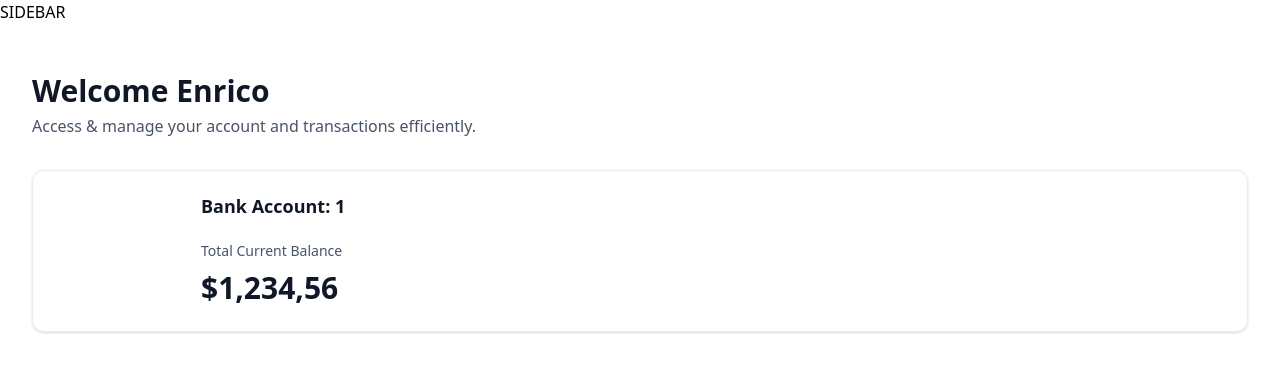
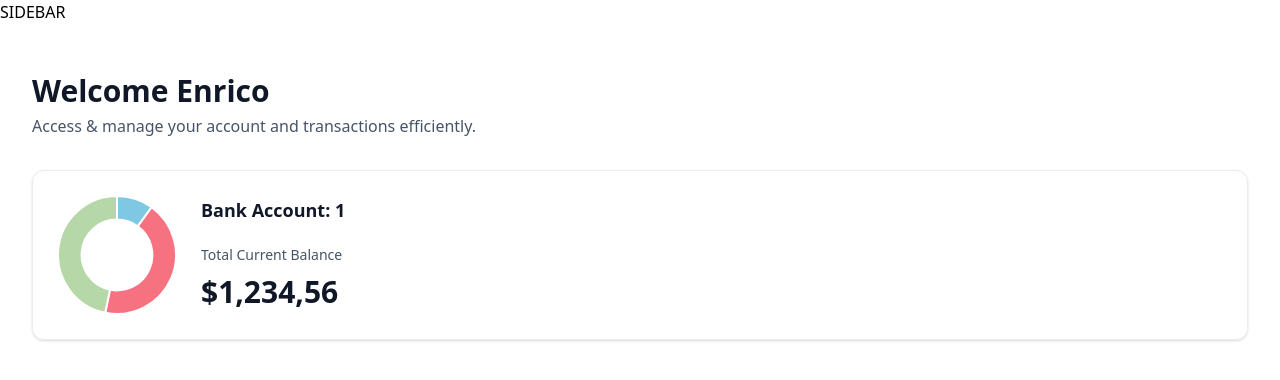
Before and after one commit to EnricoRP/bank-app, a Next.js app: page / in a window 1280 px wide. Shown: the top 380 px of the page. Built offline with nearby package versions, Linux system fonts and the light colour scheme.

Commit message:
penambahan donut chart ke komponen TotalBalanceBox

```diff
--- /dev/null
+++ b/components/ui/DoughnutChart.tsx
@@ -0,0 +1,31 @@
+'use client'
+import React from 'react'
+import { Chart as ChartJS, ArcElement, Tooltip, Legend} from 'chart.js'
+import { Doughnut } from 'react-chartjs-2'
+ChartJS.register(ArcElement, Tooltip, Legend);
+
+const DoughnutChart = ({ accounts}: DoughnutChartProps) => {
+  const data = {
+    datasets:[
+        {
+            label: 'Banks',
+            data: [1234,5343,5786],
+            backgroundColor: [ '#7EC8E3', '#F67280', '#B6D7A8 ']
+        }
+    ],
+    labels: ['Bank 1', 'Bank 2', 'Bank 3']
+  }
+
+    return <Doughnut
+                data={data}
+                options={{
+                    cutout: '60%',
+                    plugins:{
+                        legend:{
+                            display:false
+                        }
+                    }
+                }} />
+}
+
+export default DoughnutChart
--- a/components/ui/TotalBalanceBox.tsx
+++ b/components/ui/TotalBalanceBox.tsx
@@ -1,12 +1,13 @@
 import { formatAmount } from '@/lib/utils'
 import React from 'react'
 import AnimatedCounter from './AnimatedCounter'
+import DoughnutChart from './DoughnutChart'
 
 const TotalBalanceBox = ({accounts = [], totalBanks, totalCurrentBalance}: TotlaBalanceBoxProps) => {
   return (
     <section className='total-balance'>
         <div className='total-balance-chart'>
-
+            <DoughnutChart accounts={accounts} />
         </div>
 
         <div className="flex flex-col gap-6">
@@ -19,9 +20,9 @@
                     Total Current Balance
                 </p>
 
-                <p className="total-balance-amount flex-center gap-2">
+                <div className="total-balance-amount flex-center gap-2">
                     <AnimatedCounter amount={totalCurrentBalance} />
-                </p>
+                </div>
             </div>
         </div>
     </section>
--- a/package.json
+++ b/package.json
@@ -10,12 +10,14 @@
   },
   "dependencies": {
     "@radix-ui/react-slot": "^1.1.2",
+    "chart.js": "^4.4.8",
     "class-variance-authority": "^0.7.1",
     "clsx": "^2.1.1",
     "lucide-react": "^0.484.0",
     "next": "14.2.3",
     "query-string": "^9.1.1",
     "react": "^18",
+    "react-chartjs-2": "^5.3.0",
     "react-countup": "^6.5.3",
     "react-dom": "^18",
     "tailwind-merge": "^3.0.2",
```
Also changed, not shown: 1 other file (tests, documents, lock files or other folders).
